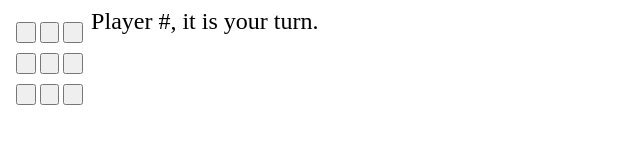
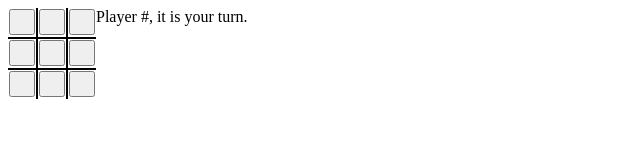
Before and after one commit to xiaotingli/CSE_3901_Project, a plain HTML site: page project4/tictactoe/index.html in a window 1280 px wide. Shown: the whole page, without its empty margins (0-640 px from the left). Drawn offline with Linux system fonts and the light colour scheme.

Commit message:
Add grid and make button sizes consistent.

```diff
--- a/project4/tictactoe/index.html
+++ b/project4/tictactoe/index.html
@@ -17,36 +17,93 @@
     -->
     <style type="text/css">
       body {
-        font-size:150%;
       }
       table {
         font-size:inherit;
         float: left;
-        margin: 5px;
+        border-spacing: 0px;
+      }
+      tr td {
       }
       button {
+        width: 26px;
+        height: 26px;
       }
       p {
         margin: 5px;
+      }
+      #c00 {
+        border-top: none;
+        border-right: 1px solid black;
+        border-bottom: 1px solid black;
+        border-left: none;
+      }
+      #c01 {
+        border-top: none;
+        border-right: 1px solid black;
+        border-bottom: 1px solid black;
+        border-left: 1px solid black;
+      }
+      #c02 {
+        border-top: none;
+        border-right: none;
+        border-bottom: 1px solid black;
+        border-left: 1px solid black;
+      }
+      #c10 {
+        border-top: 1px solid black;
+        border-right: 1px solid black;
+        border-bottom: 1px solid black;
+        border-left: none;
+      }
+      #c11 {
+        border-top: 1px solid black;
+        border-right: 1px solid black;
+        border-bottom: 1px solid black;
+        border-left: 1px solid black;
+      }
+      #c12 {
+        border-top: 1px solid black;
+        border-right: none;
+        border-bottom: 1px solid black;
+        border-left: 1px solid black;
+      }
+      #c20 {
+        border-top: 1px solid black;
+        border-right: 1px solid black;
+        border-bottom: none;
+        border-left: none;
+      }
+      #c21 {
+        border-top: 1px solid black;
+        border-right: 1px solid black;
+        border-bottom: none;
+        border-left: 1px solid black;
+      }
+      #c22 {
+        border-top: 1px solid black;
+        border-right: none;
+        border-bottom: none;
+        border-left: 1px solid black;
       }
     </style>
   </head>
   <body>
     <table>
       <tr>
-        <td id="c00"><button type="button" name="b00" id="b00">&nbsp;</button></td>
-        <td id="c01"><button type="button" name="b01" id="b01">&nbsp;</button></td>
-        <td id="c02"><button type="button" name="b02" id="b02">&nbsp;</button></td>
+        <td id="c00"><button type="button" name="b00" id="b00"></button></td>
+        <td id="c01"><button type="button" name="b01" id="b01"></button></td>
+        <td id="c02"><button type="button" name="b02" id="b02"></button></td>
       </tr>
       <tr>
-        <td id="c10"><button type="button" name="b10" id="b10">&nbsp;</button></td>
-        <td id="c11"><button type="button" name="b11" id="b11">&nbsp;</button></td>
-        <td id="c12"><button type="button" name="b12" id="b12">&nbsp;</button></td>
+        <td id="c10"><button type="button" name="b10" id="b10"></button></td>
+        <td id="c11"><button type="button" name="b11" id="b11"></button></td>
+        <td id="c12"><button type="button" name="b12" id="b12"></button></td>
       </tr>
       <tr>
-        <td id="c20"><button type="button" name="b20" id="b20">&nbsp;</button></td>
-        <td id="c21"><button type="button" name="b21" id="b21">&nbsp;</button></td>
-        <td id="c22"><button type="button" name="b22" id="b22">&nbsp;</button></td>
+        <td id="c20"><button type="button" name="b20" id="b20"></button></td>
+        <td id="c21"><button type="button" name="b21" id="b21"></button></td>
+        <td id="c22"><button type="button" name="b22" id="b22"></button></td>
       </tr>
     </table>
     <p class="turn" id="turn">Player #, it is your turn.</p>
```
